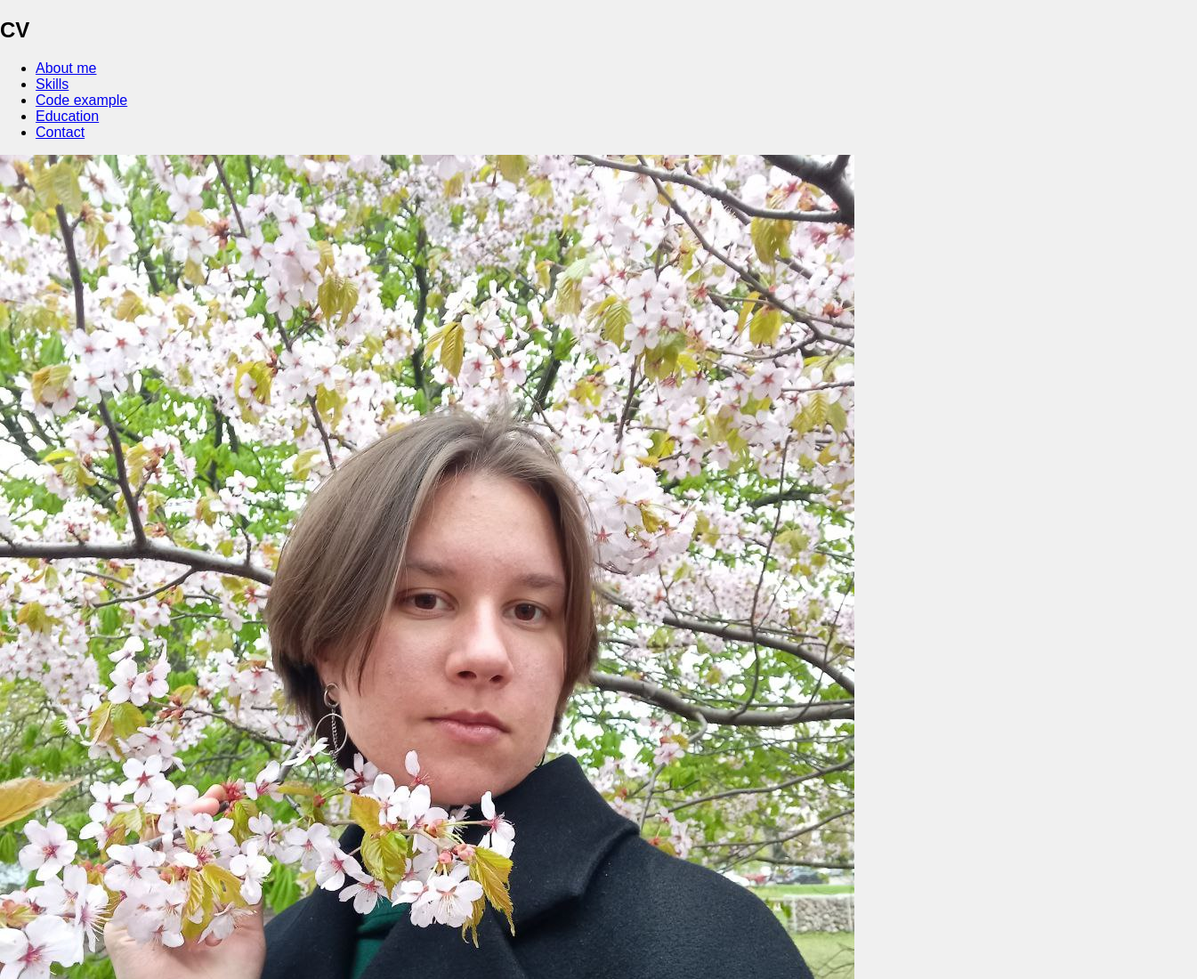
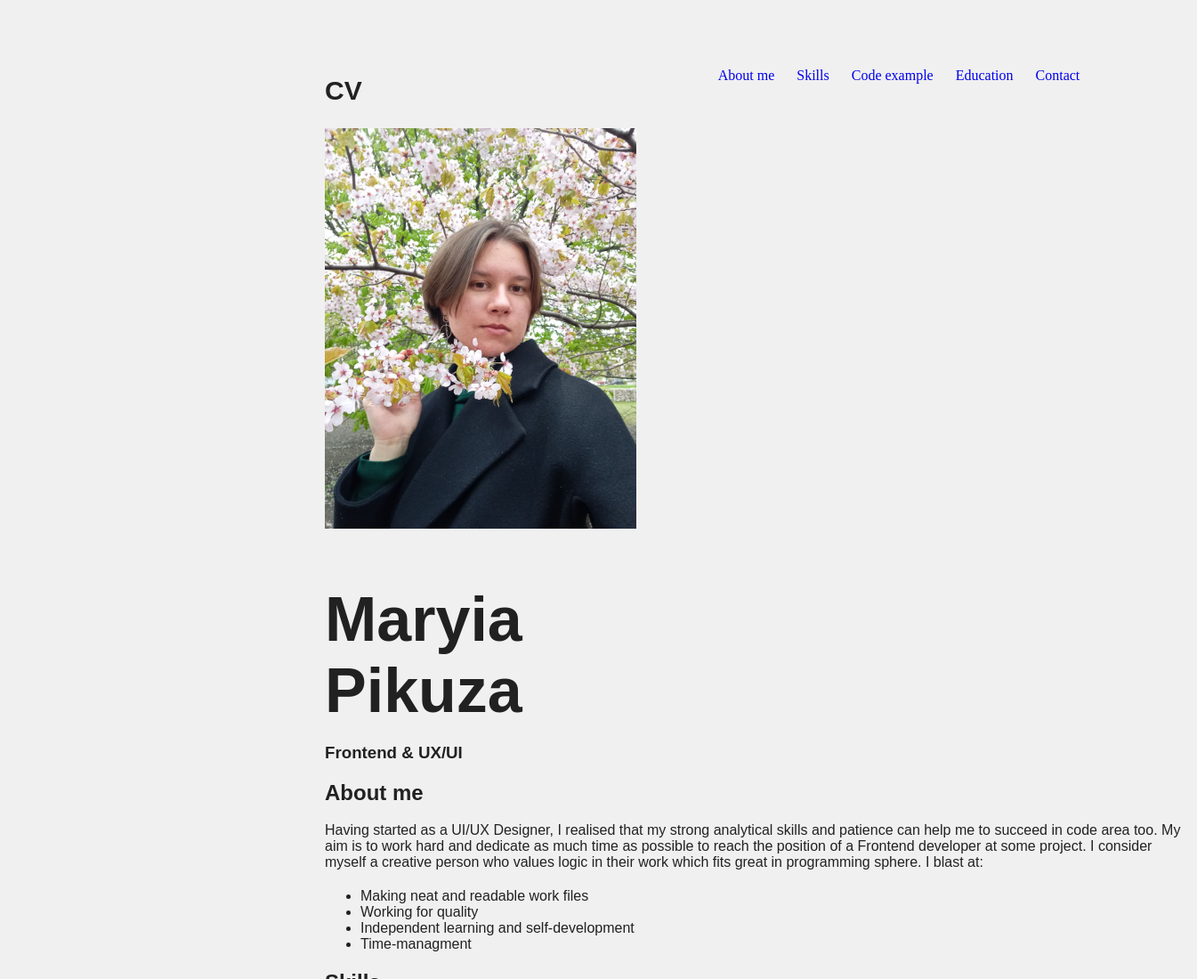
Before and after one commit to PikuzaMarie/rsschool-cv, a plain HTML site: page index.html in a window 1280 px wide. Shown: the top 1100 px of the page at 89% size, 1345 px wide, since content can reach past the window. Drawn offline with Linux system fonts and the light colour scheme.

Commit message:
feat: add body style, header elements style

```diff
--- a/style.css
+++ b/style.css
@@ -1,12 +1,41 @@
-body {
-    font-family: Arial, Helvetica, sans-serif;
+.page-body {
+    font-family: 'Raleway', sans-serif;
     background-color: #f0f0f0;
-    margin: 0;
+    color: #212121;
+    margin: 60px 365px 0px;
     padding: 0;
+    width:980px;
+    justify-content: center;
 }
+header{
+    display: flex;
+    margin: 0 auto; /*center content*/
+}
+.nav-list {
+    display: flex;
+    list-style: none;
+    width:470px;
+}
+
+.nav-list li {
+    margin-right: 25px;
+}
+
+.nav-list li a {
+    font-family:'Courier Prime';
+    font-size:16px;
+    font-style:regular;
+    text-decoration: none;
+    display: inline;
+}
+.logo {
+    font-size:30px;
+    font-style: bold;
+    margin-right:360px;
+}
+
 h1 {
-    color: #0a0f6a;
-    font-size: 24px;
+    font-size: 70px;
     margin-bottom: 10px;
 }
 p {
@@ -14,3 +43,10 @@ p {
     font-size: 16px;
     margin-bottom: 20px;
 }
+img {
+    width: 350px;
+    height: 450px;
+}
+.main-section {
+
+}
```
